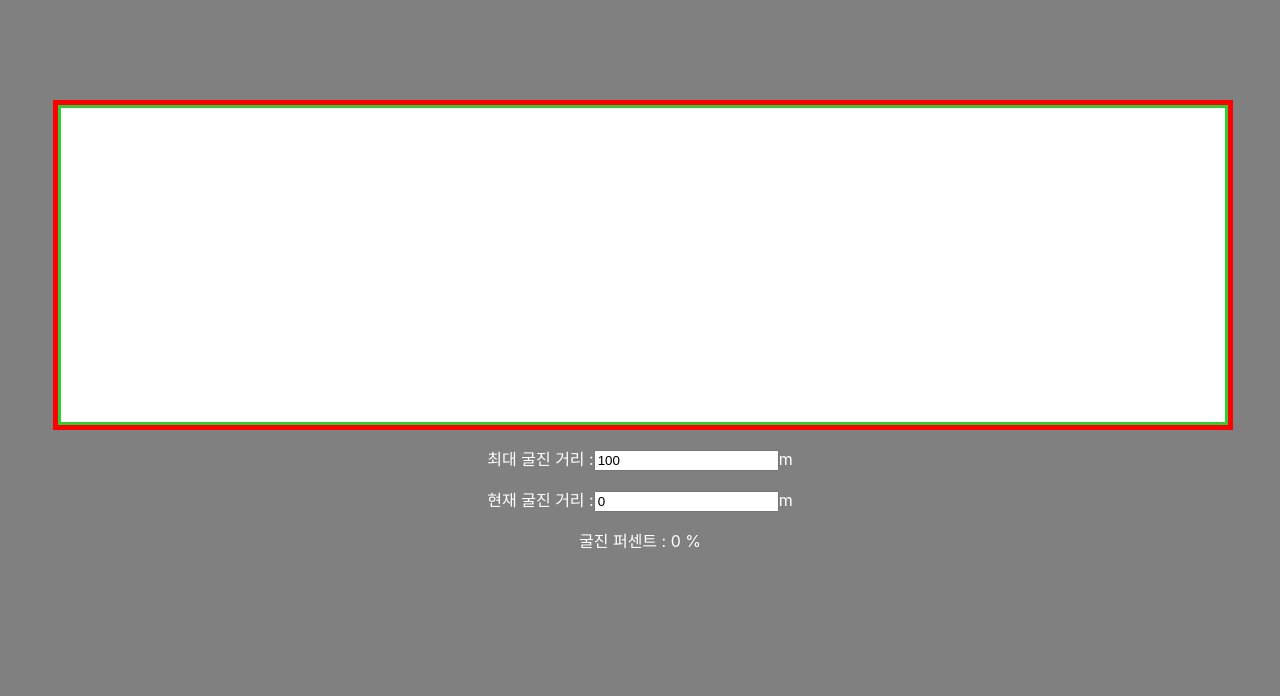
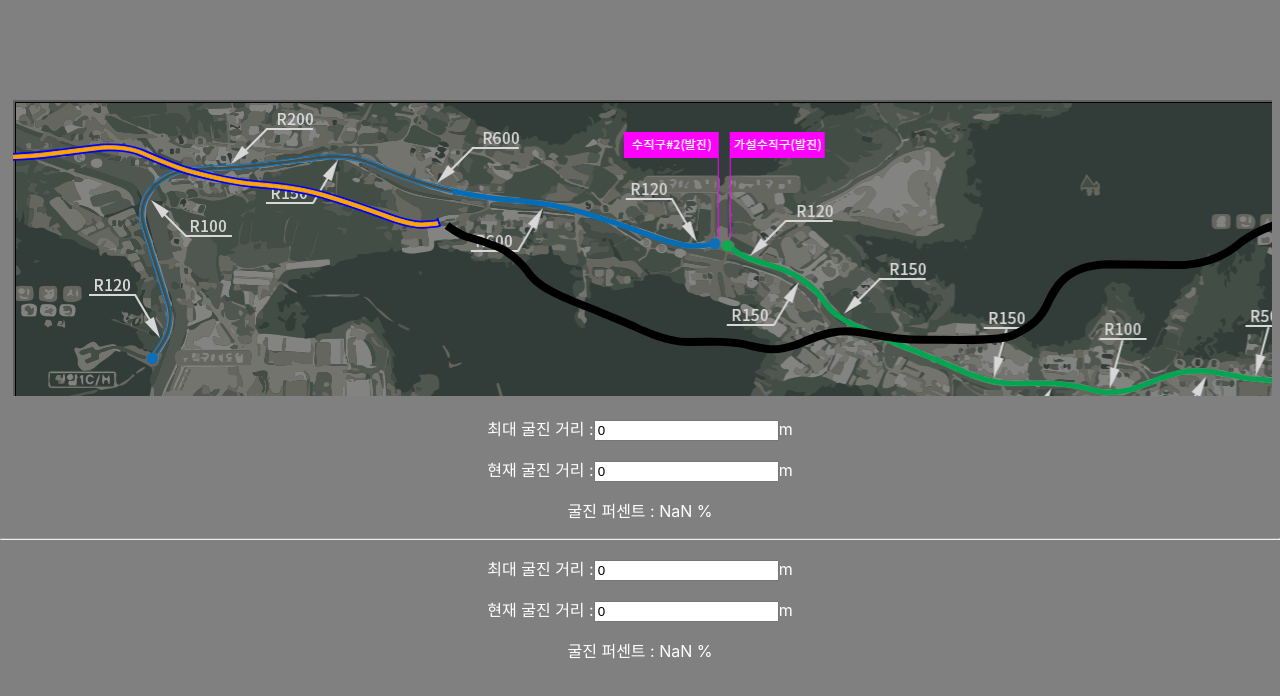
Before and after one commit to jazzyfact95/svg_moving_path_prototype, a React (Create React App) app: page / in a window 1280 px wide. Shown: the top 696 px of the page. Built offline with nearby package versions, Linux system fonts and the light colour scheme.

Commit message:
1105 feat : 리팩토링 완료

```diff
--- a/src/cmpts/SvgMap.js
+++ b/src/cmpts/SvgMap.js
@@ -6,7 +6,7 @@ import MovingPath from "./MovingPath";
 const SvgContainer = styled.div`
   /* position: absolute; */
   box-sizing: border-box;
-  border: 5px solid red;
+  /* border: 5px solid red; */
   width: 100%;
   height: 100%;
   transition: 1s;
@@ -14,24 +14,25 @@ const SvgContainer = styled.div`
     box-sizing: border-box;
     width: 100%;
     height: 100%;
-    border: limegreen 3px solid;
+    /* border: limegreen 3px solid; */
   }
 `;
 
-const SvgMap = ({ percent }) => {
+const SvgMap = ({ percent1, percent2 }) => {
   const movingPathOptions = [
     {
       id: "loc1",
-      translate_value: "-1000, 100",
-      scale_value: "3.125, 3.125",
-      path_stroke_dasharray_value: "1455",
-      path_stroke_dashoffset_multiply_value: "7.35",
-      main_path_stroke_width_value: "15",
-      main_path_stroke_color_value: "yellow",
-      main_path_fill_value: "red",
-      border_path_stroke_width_value: "2",
+      direction: "forward",
+      translate_value: "-2540, -970",
+      scale_value: "2.75, 2.75",
+      path_stroke_dasharray_value: 1455,
+      path_stroke_dashoffset_multiply_value: 0,
+      main_path_stroke_width_value: 15,
+      main_path_stroke_color_value: "orange",
+      main_path_fill_value: "black",
+      border_path_stroke_width_value: 5,
       border_path_stroke_color_value: "blue",
-      border_path_stroke_fill_value: "blue",
+      border_path_stroke_fill_value: "transparent",
       path_d_value: `M182.4,595.3l-3.3-2.3c2.8-4,10.1-15.2,11.2-18.7c1.3-4.1,5.3-16.7-1.6-35.4l0-0.1l-4-12.7
       c-8.8-27.9-15.5-49.4-15.8-50.9c0-0.1-0.1-0.3-0.2-0.6c-6.2-17-1.1-33.5,14.9-47.6l0.2-0.1c16.3-11.6,30.4-12,37.1-12.2
       c0.5,0,1,0,1.4,0l2.2-0.1c10.2-0.4,41.1-1.5,56.5-3.5l1.9-0.2c29.3-3.7,59.6-7.5,62.7-7.6l0.4,0c17-0.6,31.7,1.5,42.3,6
@@ -43,8 +44,37 @@ const SvgMap = ({ percent }) => {
       c-6.4,0.2-19.6,0.6-34.8,11.4c-10.2,9.1-20.8,23.9-13.7,43.2c0.2,0.6,0.3,0.9,0.4,1.2c0.4,1.7,9.6,31,15.7,50.4l4,12.6
       c7.4,19.9,3.1,33.5,1.7,38C192.7,580.2,183.5,593.8,182.4,595.3z`,
     },
+    {
+      id: "loc2",
+      direction: "forward",
+      translate_value: "-2520, -945",
+      scale_value: "2.7, 2.7",
+      path_stroke_dasharray_value: 3200,
+      path_stroke_dashoffset_multiply_value: 0,
+      main_path_stroke_width_value: 15,
+      main_path_stroke_color_value: "black",
+      main_path_fill_value: "yellow",
+      border_path_stroke_width_value: 5,
+      border_path_stroke_color_value: "black",
+      border_path_stroke_fill_value: "#transparent",
+      path_d_value: `M1098,632.7c-8.5,0-15.7-1.7-23.7-3.7l-1.7-0.4c-19.4-5.3-45.5-4.7-68.5-4.2c-27.5,0.6-63-17.9-63.3-18
+      c-1.9-1-19.9-8.4-37.3-15.5c-17.3-7.1-35.3-14.4-43.8-18.1c-19-8.7-27.9-14.6-35.5-23.7l-0.1-0.1c-10.2-14.5-18.9-21.3-26.9-26.6
+      l-0.1-0.1c-7.5-5.7-32.5-13.1-41.9-15.8c-1.4-0.4-2.5-0.7-3.3-1c-6.6-1.8-19.1-10.8-19.7-11.2l2.3-3.2c0.1,0.1,12.4,8.9,18.4,10.6
+      c0.8,0.2,1.9,0.6,3.3,1c10.5,3.1,34.9,10.3,43.1,16.4c8.3,5.5,17.4,12.6,27.9,27.5c7.1,8.5,15.7,14.2,34,22.6
+      c8.5,3.7,26.4,11,43.7,18.1c19.1,7.8,35.6,14.6,37.6,15.6c0.3,0.2,33.9,17.6,60.2,17.6c0.4,0,0.8,0,1.2,0
+      c23.3-0.5,49.6-1.1,69.5,4.3l1.6,0.4c15.4,3.7,26.6,6.5,49.8-1.8c2.7-1,5.3-2.1,7.9-3.2c19.6-8,38.2-15.6,70.3-9.7
+      c29.9,5.7,43.7,7.8,70.2,7.5c5.1,0,10.9,0.1,17.1,0.1c26.2,0.3,62.1,0.7,75.1-4.1c13.5-6,28.7-12.9,38.5-31.7
+      c0.6-1.3,1.3-2.7,2-4.1c9-18.8,21.4-44.6,71.9-45.3c16.1,0.1,31.9,0.4,45.8,0.6c19.5,0.3,34.9,0.6,37.8,0.3c0.4,0,0.9-0.1,1.6-0.1
+      c23.9-1.9,44.3-10.2,60.8-24.7l0.1-0.1c21.9-16.7,52.4-26.7,83.5-27.7c37.2-1.1,68.5,11.4,81.1,19c12,6.5,27.2,14,34.4,17.7
+      c3,1.5,4.4,2.2,4.9,2.5l-1.9,3.5c-0.4-0.2-2.3-1.2-4.7-2.4c-7.3-3.6-22.5-11.1-34.6-17.8c-12.3-7.4-42.8-19.5-79-18.5
+      c-30.3,0.9-59.9,10.7-81.1,26.8c-17.1,15-38.3,23.7-63,25.6c-0.6,0-1.1,0.1-1.5,0.1c-3.1,0.3-17.8,0.1-38.3-0.2
+      c-13.9-0.2-29.7-0.5-45.7-0.6c-48,0.6-59.3,24.1-68.3,43c-0.7,1.4-1.4,2.8-2,4.2c-10.5,20.1-27.2,27.6-40.5,33.6l-0.1,0
+      c-13.6,5.1-48.5,4.7-76.6,4.4c-6.1-0.1-11.9-0.1-17-0.1c-26.8,0.4-40.8-1.8-70.9-7.5c-30.9-5.7-48.1,1.3-68,9.5
+      c-2.6,1.1-5.3,2.2-8,3.2C1114.7,631.3,1105.8,632.7,1098,632.7z`,
+    },
     // {
     //   id: "loc1",
+    //   direction : "left || right"
     //   translate_value: "x,y",
     //   scale_value: "width, height",
     //   path_stroke_dasharray_value: "pathLenght",
@@ -61,17 +91,23 @@ const SvgMap = ({ percent }) => {
 
   // ==========================================================
 
-  const movingPathRenderer = useCallback((pathOptions) => {
-    return pathOptions.map((pathOption) => {
-      return <MovingPath pathOption={pathOption} />;
-    });
-  }, []);
+  // const movingPathRenderer = useCallback(
+  //   (pathOptions) => {
+  //     return pathOptions.map((pathOption) => {
+  //       return <MovingPath pathOption={pathOption} percent={percent} />;
+  //     });
+  //   },
+  //   [percent]
+  // );
 
   return (
-    <SvgContainer percent={percent}>
+    <SvgContainer>
       {/* 큰 SVG 태그, viewBox 지정 */}
-      <svg className="map-svg" viewBox="1000 1000 1000 1000">
-        {movingPathRenderer(movingPathOptions)}
+      <svg className="map-svg" viewBox="0 0 100 900">
+        {/* {movingPathRenderer(movingPathOptions)} */}
+        {/* <MovingPath pathOption={movingPathOptions[0]} percent={percent1} /> */}
+        <MovingPath pathOption={movingPathOptions[0]} percent={percent1} />
+        <MovingPath pathOption={movingPathOptions[1]} percent={percent2} />
       </svg>
     </SvgContainer>
   );
--- a/src/containers/MainContainer.js
+++ b/src/containers/MainContainer.js
@@ -20,12 +20,12 @@ const MainSector = styled.div`
 
 const MapSector = styled.div`
   display: inline-block;
-  width: 1180px;
-  height: 330px;
+  width: 98.4%;
+  height: 37%;
   margin-top: 100px;
   margin-left: 5px;
   background-color: white;
-  /* background-image: url("/map.png"); */
+  background-image: url("/map.png");
 `;
 
 const MainContainer = () => {
@@ -34,7 +34,8 @@ const MainContainer = () => {
     currentLength: 0,
   });
 
-  const [percent, setPercent] = useState(0);
+  const [percent1, setPercent1] = useState(0);
+  const [percent2, setPercent2] = useState(0);
 
   const onChange = (e) => {
     const name = e.target.name;
@@ -46,48 +47,29 @@ const MainContainer = () => {
   };
 
   useEffect(() => {
-    const CL = parseInt(Values.currentLength);
-    const ML = parseInt(Values.maxLength);
+    const CL = parseInt(Values.currentLength1);
+    const ML = parseInt(Values.maxLength1);
     const Result = Math.ceil((CL / ML) * 100);
-    setPercent(Result);
+    setPercent1(Result);
   }, [Values]);
-
-  const Loc1SvgOption = {
-    id: "loc1",
-    viewbox_value: "436 1210 1000 1000",
-    translate_value: "0,500",
-    scale_value: "2,2",
-    path_stroke_dasharray_value: "",
-    path_stroke_dashoffset_multiply_value: "",
-    main_path_stroke_color_value: "",
-    main_path_stroke_width_value: "",
-    main_path_fill_value: "",
-    border_path_stroke_color_value: "",
-    border_path_stroke_width_value: "",
-    border_path_stroke_fill_value: "",
-    path_d_value: `M182.4,595.3l-3.3-2.3c2.8-4,10.1-15.2,11.2-18.7c1.3-4.1,5.3-16.7-1.6-35.4l0-0.1l-4-12.7
-  c-8.8-27.9-15.5-49.4-15.8-50.9c0-0.1-0.1-0.3-0.2-0.6c-6.2-17-1.1-33.5,14.9-47.6l0.2-0.1c16.3-11.6,30.4-12,37.1-12.2
-  c0.5,0,1,0,1.4,0l2.2-0.1c10.2-0.4,41.1-1.5,56.5-3.5l1.9-0.2c29.3-3.7,59.6-7.5,62.7-7.6l0.4,0c17-0.6,31.7,1.5,42.3,6
-  c15.2,6.5,36.1,15.3,47.9,18.8c11.6,3.4,47.5,12.9,73.4,15.4c2.2,0.2,4.4,0.4,6.7,0.6c22.9,2.1,46.6,4.3,72.4,11.8
-  c28.9,8.4,64.6,21.4,65,21.5c0.2,0.1,0.5,0.2,1,0.4c19.7,7.4,35.1,11.3,43.6,10.8c13.6-0.8,16.1-1.4,16.2-1.5l1.3,3.8
-  c-1.1,0.4-6.2,1-17.2,1.7c-9.1,0.5-24.8-3.3-45.2-11.1c-0.4-0.2-0.8-0.3-0.9-0.4c-0.4-0.1-36-13.1-64.7-21.5
-  c-25.4-7.4-48.9-9.6-71.6-11.7c-2.2-0.2-4.5-0.4-6.7-0.6c-26.2-2.5-62.4-12-74.2-15.5c-12-3.6-33-12.5-48.3-19
-  c-10.2-4.3-24.2-6.3-40.6-5.7l-0.5,0c-3.3,0.1-46.2,5.5-62.3,7.6l-1.9,0.2c-15.5,2-46.6,3.1-56.8,3.5l-2.1,0.1c-0.4,0-0.9,0-1.4,0
-  c-6.4,0.2-19.6,0.6-34.8,11.4c-10.2,9.1-20.8,23.9-13.7,43.2c0.2,0.6,0.3,0.9,0.4,1.2c0.4,1.7,9.6,31,15.7,50.4l4,12.6
-  c7.4,19.9,3.1,33.5,1.7,38C192.7,580.2,183.5,593.8,182.4,595.3z`,
-  };
+  useEffect(() => {
+    const CL = parseInt(Values.currentLength2);
+    const ML = parseInt(Values.maxLength2);
+    const Result = Math.ceil((CL / ML) * 100);
+    setPercent2(Result);
+  }, [Values]);
 
   return (
     <MainSector>
       <MapSector>
-        <SvgMap percent={percent} />
+        <SvgMap percent1={percent1} percent2={percent2} />
       </MapSector>
       <p>
         최대 굴진 거리 :
         <input
           onChange={onChange}
-          name="maxLength"
-          value={Values.maxLength >= 0 ? Values.maxLength : 0}
+          name="maxLength1"
+          value={Values.maxLength1 >= 0 ? Values.maxLength1 : 0}
         />
         m
       </p>
@@ -95,12 +77,32 @@ const MainContainer = () => {
         현재 굴진 거리 :
         <input
           onChange={onChange}
-          name="currentLength"
-          value={Values.currentLength >= 0 ? Values.currentLength : 0}
+          name="currentLength1"
+          value={Values.currentLength1 >= 0 ? Values.currentLength1 : 0}
         />
         m
       </p>
-      <p>굴진 퍼센트 : {`${percent}`} %</p>
+      <p>굴진 퍼센트 : {`${percent1}`} %</p>
+      <hr />
+      <p>
+        최대 굴진 거리 :
+        <input
+          onChange={onChange}
+          name="maxLength2"
+          value={Values.maxLength2 >= 0 ? Values.maxLength2 : 0}
+        />
+        m
+      </p>
+      <p>
+        현재 굴진 거리 :
+        <input
+          onChange={onChange}
+          name="currentLength2"
+          value={Values.currentLength2 >= 0 ? Values.currentLength2 : 0}
+        />
+        m
+      </p>
+      <p>굴진 퍼센트 : {`${percent2}`} %</p>
     </MainSector>
   );
 };
```
Also changed, not shown: src/cmpts/MovingPath.js (+103 -64 lines).
